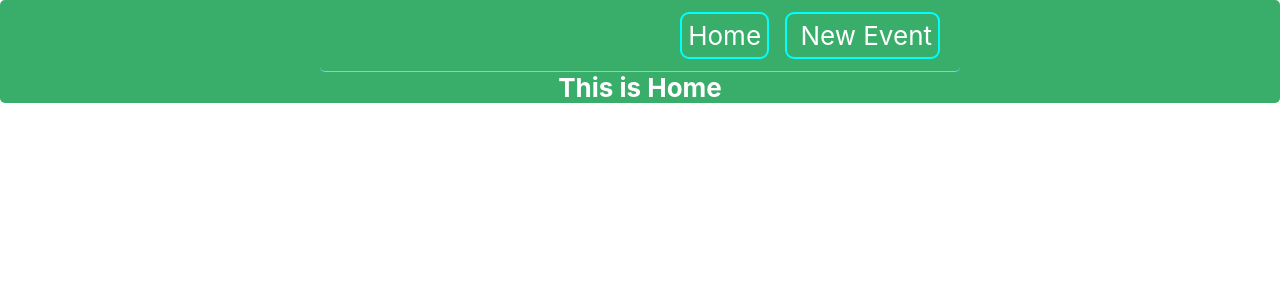
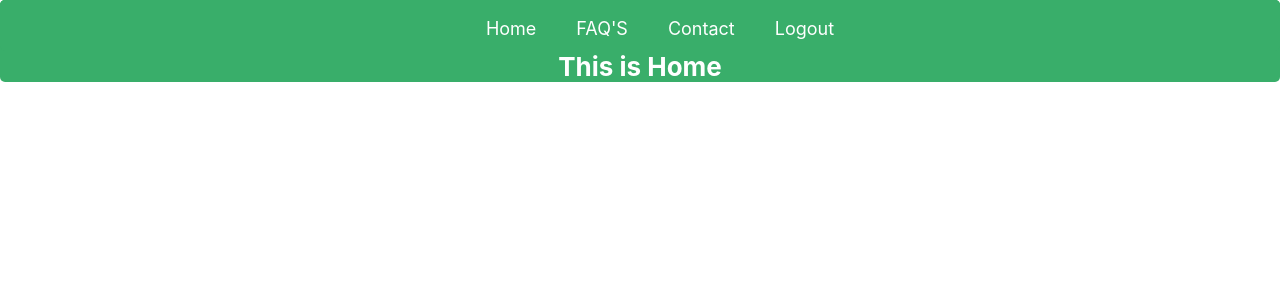
Before and after one commit to Yafet2557/Event-Planner, a React (Create React App) app in the folder frontend/: page / in a window 1280 px wide. Shown: the top 300 px of the page. Built offline with nearby package versions, Linux system fonts and the light colour scheme.

Commit message:
added proper tabs.

```diff
--- a/frontend/src/navbar.js
+++ b/frontend/src/navbar.js
@@ -5,12 +5,16 @@
 
 const Navbar = () => {
     return (
-            <nav className="navbar">
-                <div className="links">
-                    <a href="/Home"> Home</a>
-                    <a href="/Create"> New Event</a>
-                </div>
-            </nav>
+        <div className="HomePage">
+            <nav>
+                <ul id="sideMenu">
+                    <li> <a href="#">Home</a></li>
+                    <li> <a href="#">FAQ'S</a></li>
+                    <li> <a href="#">Contact</a></li>
+                    <li> <a href="Login">Logout</a></li>
+                </ul>
+              </nav>
+        </div>
      );
 }
 
```
